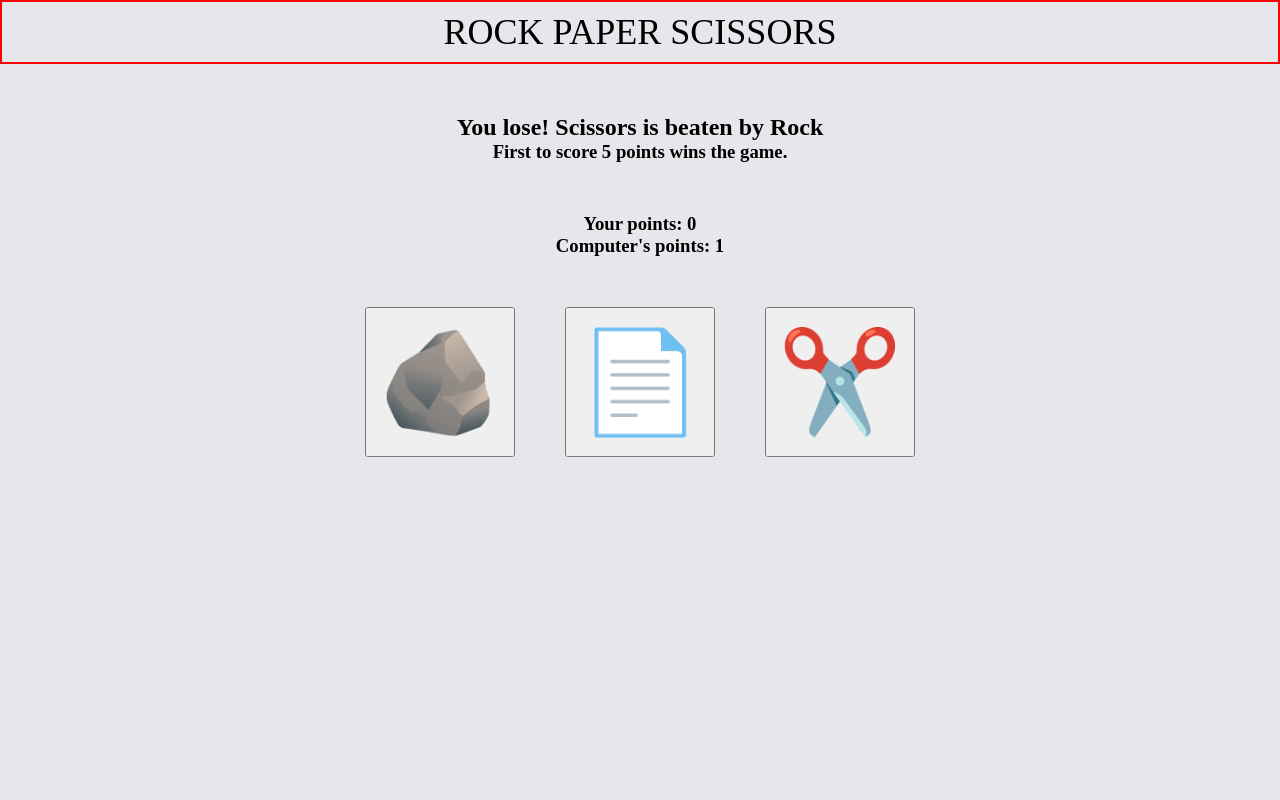
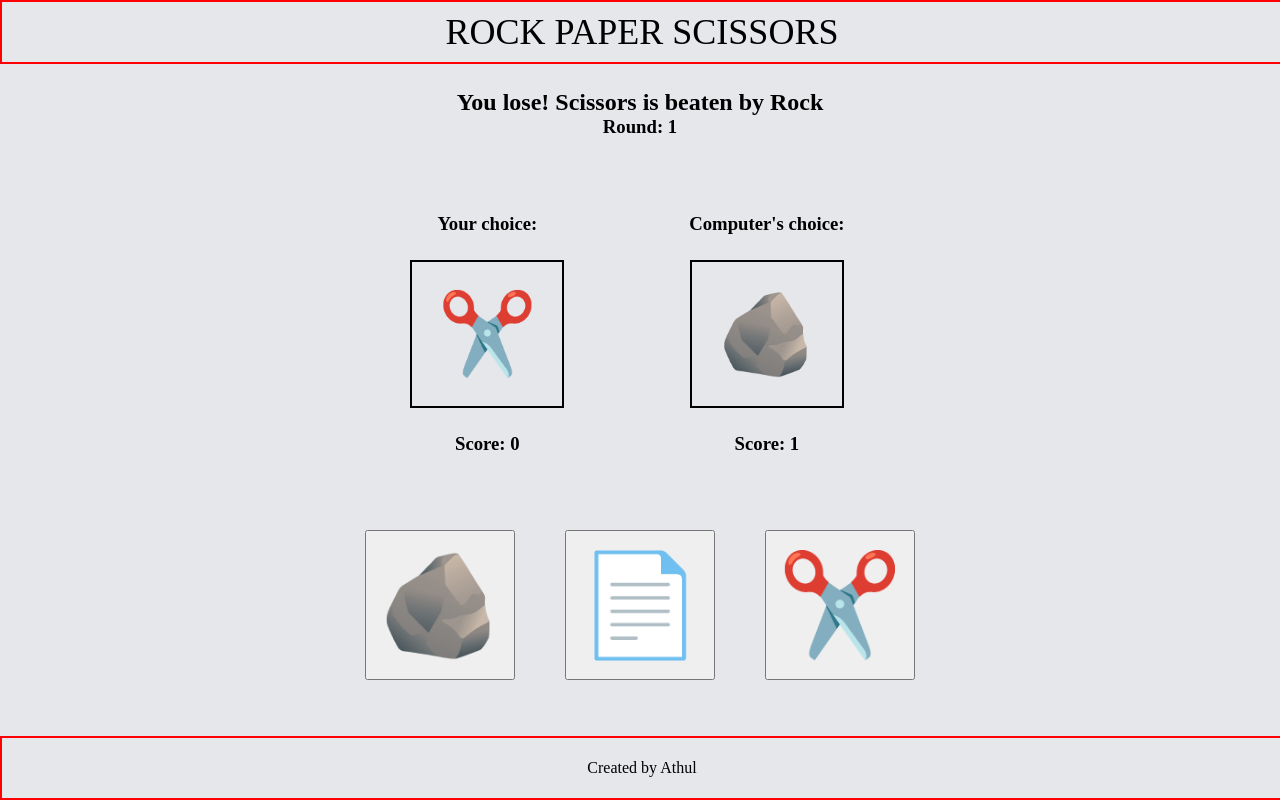
Before and after one commit to athul-tmp/rock-paper-scissors, a plain HTML site: page index.html in a window 1280 px wide. Both pictures are taken after a click on the button "✂️". Drawn offline with Linux system fonts and the light colour scheme.

Commit message:
Used javascript and css to display choice made and scores

```diff
--- a/index.html
+++ b/index.html
@@ -15,16 +15,29 @@
             <h2>Click on your choice!</h2>
             <h3>First to score 5 points wins the game.</h3>
         </div>
-        <div class="points">
-            <h3>Your points:</h3>
-            <h3>Computer's points:</h3>
+
+        <div class="outcome">
+            <div class="user">
+                <h3>Your choice:</h3>
+                <p class="choice">?</p>
+                <h3 class="score">Score: 0</h3>
+            </div>
+            <div class="computer">
+                <h3>Computer's choice:</h3>
+                <p class="choice">?</p>
+                <h3 class="score">Score: 0</h3>
+            </div>
         </div>
+
         <div class="choices">
             <button id="rock">🪨</button>
             <button id="paper">📄</button>
             <button id="scissors">✂️</button>
         </div>
     </main>
-    <!-- <footer>Created by me</footer> -->
+
+    <footer>
+        Created by Athul <a src="https://github.com/athul-tmp/rock-paper-scissors"></a>
+    </footer>
 </body>
 </html>
--- a/rock_paper_scissors.js
+++ b/rock_paper_scissors.js
@@ -1,12 +1,14 @@
 let hand = ["rock", "paper", "scissors"];
 let playerScore = 0;
 let computerScore = 0;
+let round = 0;
 
 function getComputerChoice() {
     return hand[Math.floor(Math.random() * 3)];
 }
 
 function playRound(playerSelection, computerSelection) {
+    round++;
     if (playerSelection === computerSelection) {
         return "It's a tie!";
     }
@@ -43,13 +45,41 @@ function playGame(){
     const buttons = document.querySelectorAll('button');
     buttons.forEach((button) => {
         button.addEventListener('click', () => {
+
             playerSelection = button.id
             computerSelection = getComputerChoice()
-            const outcome = document.querySelector(".text > h2")
-            outcome.textContent = playRound(playerSelection, computerSelection)
-            const points = document.querySelector(".points")
-            points.firstElementChild.textContent = "Your points: " + playerScore
-            points.lastElementChild.textContent = "Computer's points: " + computerScore
+            const outcome = document.querySelector(".text")
+            outcome.firstElementChild.textContent = playRound(playerSelection, computerSelection)
+            outcome.lastElementChild.textContent = "Round: " + round
+
+            if (playerSelection === "rock") {
+                playerSelection = "🪨"
+            }
+            else if (playerSelection === "paper") {
+                playerSelection = "📄"
+            }
+            else {
+                playerSelection = "✂️"
+            }
+
+            if (computerSelection === "rock") {
+                computerSelection = "🪨"
+            }
+            else if (computerSelection === "paper") {
+                computerSelection = "📄"
+            }
+            else {
+                computerSelection = "✂️"
+            }
+            const userChoice = document.querySelector(".user > .choice")
+            userChoice.textContent = playerSelection
+            const computerChoice = document.querySelector(".computer > .choice")
+            computerChoice.textContent = computerSelection
+
+            const displayedPlayerScore = document.querySelector(".user > .score")
+            displayedPlayerScore.textContent = "Score: " + playerScore
+            const displayedComputerScore = document.querySelector(".computer > .score")
+            displayedComputerScore.textContent = "Score: " + computerScore
 
             if (computerScore == 5) {
             buttons.forEach((button) => {button.disabled = true});
--- a/styles.css
+++ b/styles.css
@@ -1,5 +1,5 @@
 * {
-    margin: 0;
+    margin: 0%;
 }
 
 body {
@@ -9,6 +9,7 @@ body {
 header {
     border: 2px solid red;
     height: 60px;
+    width: 100%;
     font-size: 36px;
     display: flex;
     justify-content: center;
@@ -20,18 +21,42 @@ button {
     font-size: 100px;
 }
 .text {
-    margin: 50px;
+    margin-top: 25px;
     display: flex;
     flex-direction: column;
     justify-content: center;
     align-items: center;
 }
-.points {
+.outcome{
+    display: flex;
+    flex-direction: row;
+    justify-content: center;
+    align-items: center;
+    gap: 100px;
+}
+.user {
+    display: flex;
+    flex-direction: column;
+    justify-content: center;
+    align-items: center;
+}
+.user h3,p {
+    padding: 25px;
+}
+.computer {
     margin: 50px 0 50px 0;
     display: flex;
     flex-direction: column;
     justify-content: center;
     align-items: center;
+}
+.computer h3,p{
+    padding: 25px;
+}
+
+.choice {
+    font-size: 80px;
+    border: 2px solid black;
 }
 .choices {
     display: flex;
@@ -41,8 +66,12 @@ button {
 }
 
 footer {
+    border: 2px solid red;
     display: flex;
+    position: absolute;
+    bottom: 0;
+    height: 60px;
+    width: 100%;
+    justify-content: center;
     align-items: center;
-    justify-content: center;
-
-}
+  }
```
